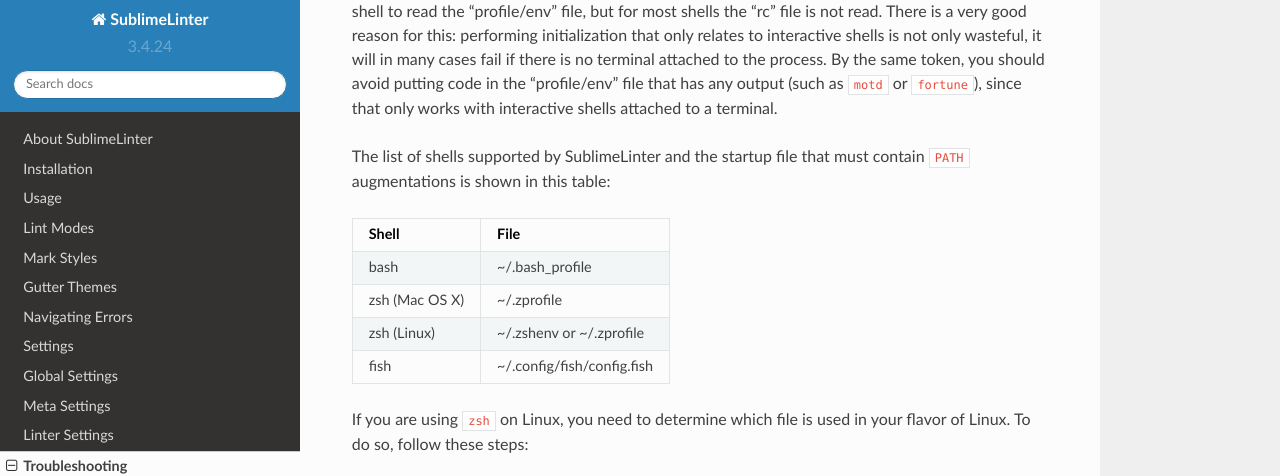
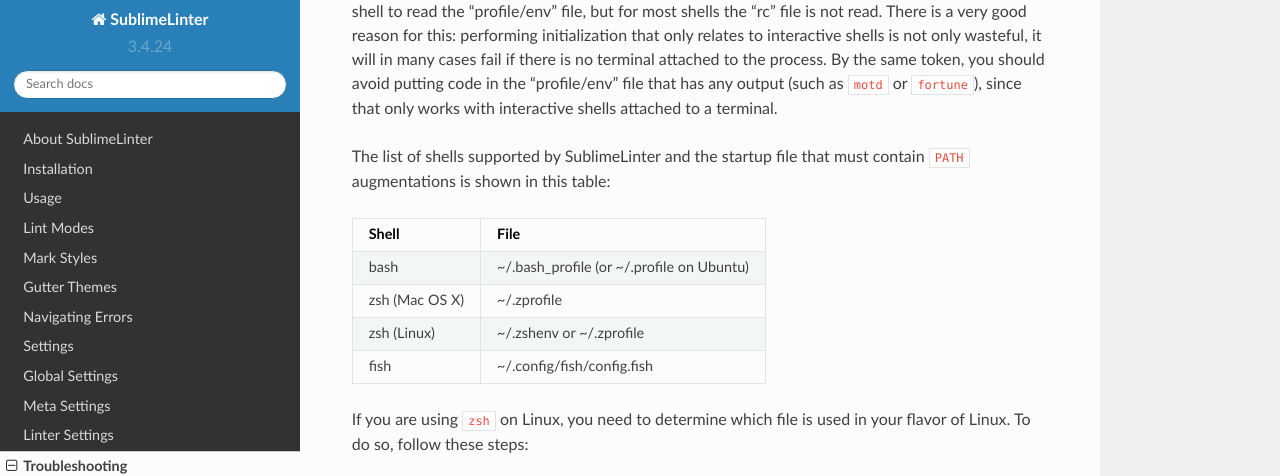
Before and after one commit to SublimeLinter/SublimeLinter, a Sphinx documentation site: the page built from docs/troubleshooting.rst, in a window 1280 px wide and 900 px high, scrolled down 4886 px. Shown: the top 476 px of the window. Built offline with Sphinx 7.4.7 and the Read the Docs theme 2.0.0, drawn with Linux system fonts in a browser that asks for light colours.

Commit message:
doc: add ubuntu .profile filename
.bash_profile is not used on ubuntu when not in terminal (see https://help.ubuntu.com/community/EnvironmentVariables#Other_files)
using .profile works perfectly

```diff
--- a/docs/troubleshooting.rst
+++ b/docs/troubleshooting.rst
@@ -192,17 +192,17 @@
 
 The list of shells supported by |sl| and the startup file that must contain |path| augmentations is shown in this table:
 
-+----------------+----------------------------+
-| Shell          | File                       |
-+================+============================+
-| bash           | ~/.bash_profile            |
-+----------------+----------------------------+
-| zsh (Mac OS X) | ~/.zprofile                |
-+----------------+----------------------------+
-| zsh (Linux)    | ~/.zshenv or ~/.zprofile   |
-+----------------+----------------------------+
-| fish           | ~/.config/fish/config.fish |
-+----------------+----------------------------+
++----------------+-------------------------------------------+
+| Shell          | File                                      |
++================+===========================================+
+| bash           | ~/.bash_profile (or ~/.profile on Ubuntu) |
++----------------+-------------------------------------------+
+| zsh (Mac OS X) | ~/.zprofile                               |
++----------------+-------------------------------------------+
+| zsh (Linux)    | ~/.zshenv or ~/.zprofile                  |
++----------------+-------------------------------------------+
+| fish           | ~/.config/fish/config.fish                |
++----------------+-------------------------------------------+
 
 If you are using ``zsh`` on Linux, you need to determine which file is used in your flavor of Linux. To do so, follow these steps:
 
```
